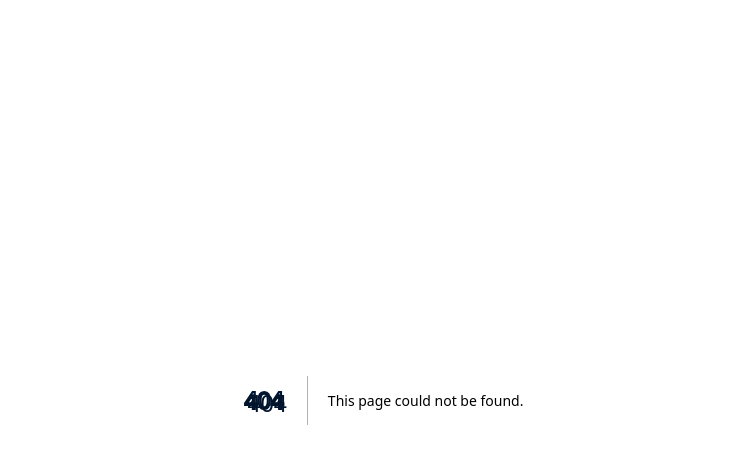
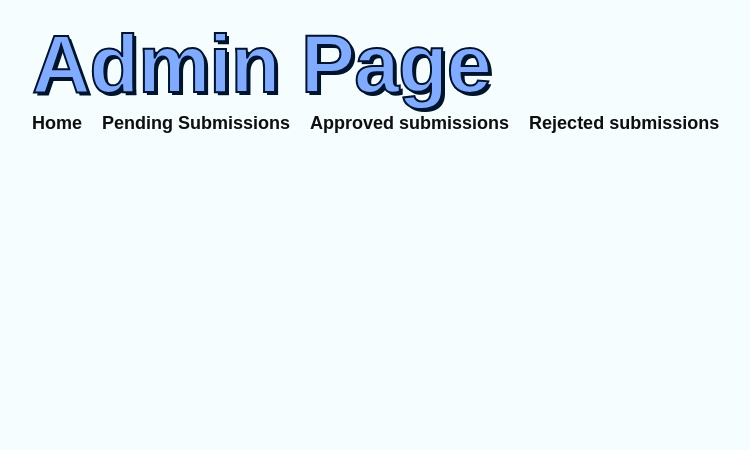
Before and after one commit to DanielHighETH/pudgypenguins-gif-submitter, a Next.js app: page /admin in a window 1280 px wide. Before the commit this address had no page. Shown: the top 450 px of the page, without its empty margins (256-1006 px from the left). Built offline with nearby package versions, Linux system fonts and the light colour scheme; a web font is replaced by a local one.

Commit message:
Admin page preparation

```diff
--- /dev/null
+++ b/app/admin/page.tsx
@@ -0,0 +1,16 @@
+import React from 'react';
+import Link from 'next/link';
+
+export default function Admin() {
+    return (
+        <div className='mx-72'>
+            <h1 className='text-5xl mt-5'>Admin Page</h1>
+            <div className='flex gap-5'>
+                <Link href={'/'}>Home</Link>
+                <Link href={'/admin/pending'}>Pending Submissions</Link>
+                <Link href={'/admin/approved'}>Approved submissions</Link>
+                <Link href={'/admin/rejected'}>Rejected submissions</Link>
+            </div>
+        </div>
+    )
+}
--- /dev/null
+++ b/app/admin/pending/page.tsx
@@ -0,0 +1,10 @@
+
+import React from 'react';
+
+export default function Pending() {
+    return (
+        <div className='mx-72'>
+            <h1 className='text-5xl mt-5'>Pending Submissions</h1>
+        </div>
+    )
+}
```
Also changed, not shown: app/admin/approved/[id]/page.tsx (added), app/admin/approved/page.tsx (added), app/admin/pending/[id]/page.tsx (added), app/admin/rejected/[id]/page.tsx (added), app/admin/rejected/page.tsx (added).
